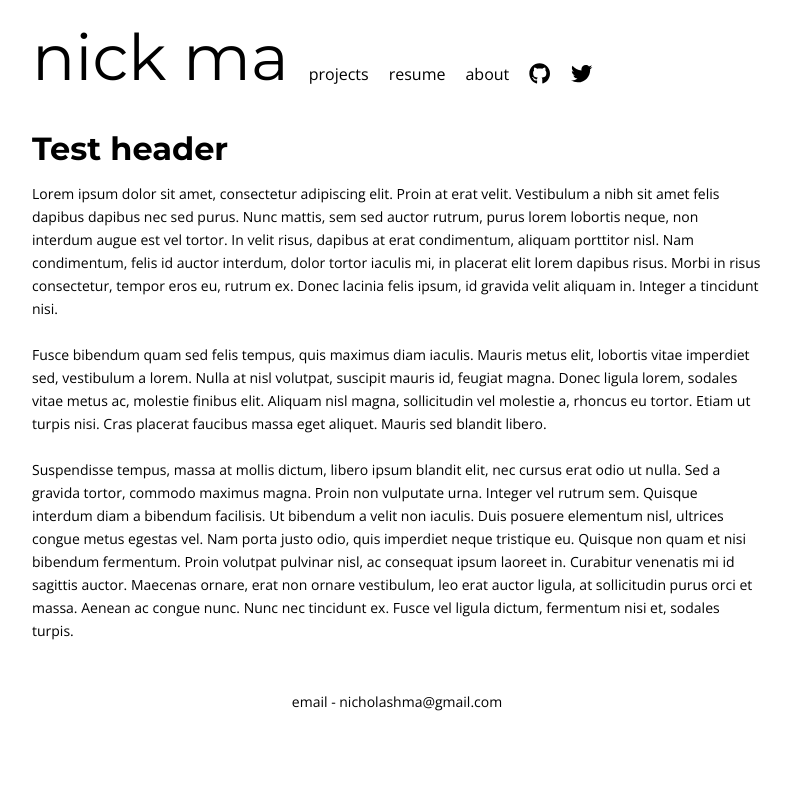
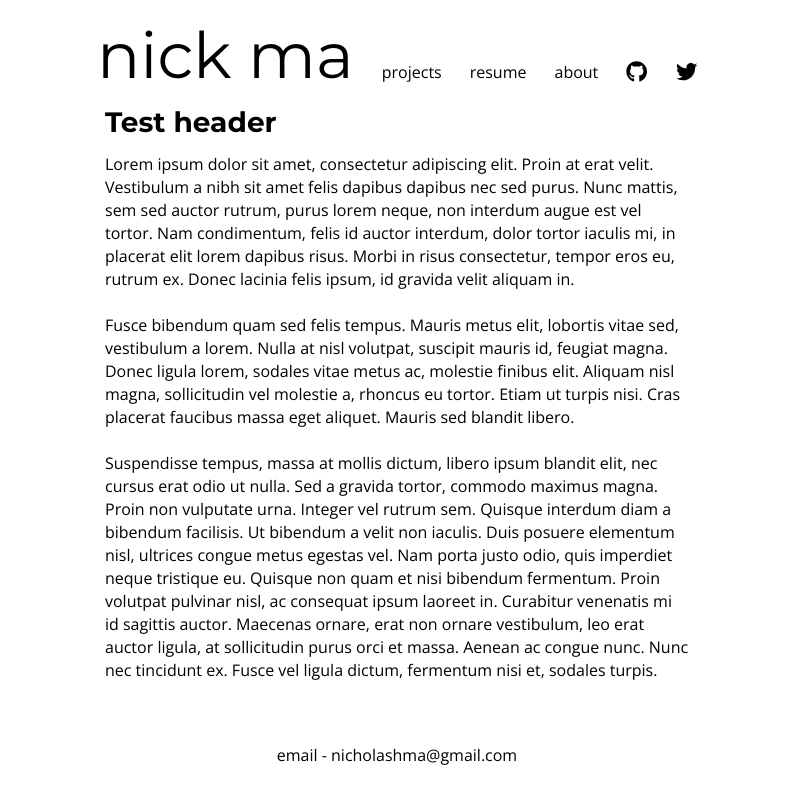
Before and after one commit to pointatnick/pointatnick, a Django app: page / in a window 1280 px wide. Shown: the whole page, without its empty margins (243-1034 px from the left). Run offline with Django 3.2, Linux system fonts and the light colour scheme; some libraries are stand-ins or nearby versions.

Commit message:
Make the body width narrower

```diff
--- a/pointatnick/website/static/website/style.css
+++ b/pointatnick/website/static/website/style.css
@@ -1,69 +1,77 @@
 body {
+    margin: auto;
+    max-width: 600px;
+    padding-left: 24px;
+    padding-right: 24px;
     font-size: 100%;
 }
 
 h1 {
     font-family: "Montserrat", sans-serif;
-	font-size: 2em;
+	font-size: 1.75em;
 	font-weight: 700;
 	line-height: 23px;
 }
 
 p {
     font-family: "Open Sans", sans-serif;
-    font-size: 0.875em;
+    font-size: 1em;
     line-height: 23px;
-}
-
-.header-main {
-    padding: 0 0.125em 0 0;
-    font-family: "Montserrat", sans-serif;
-    font-size: 4em;
-    color: black;
-    text-decoration: none;
-}
-
-.header-item {
-    padding: 0 0.5em;
-    color: black;
-    text-decoration: none;
-    font-family: "Open Sans", sans-serif;
 }
 
 .container {
     position: relative;
-    max-width: 960px;
-    margin: 0 auto;
+    max-width: 600px;
+    margin: 16px 0px;
     box-sizing: border-box;
 }
 
 
-@media (min-width: 750px) {
+@media (min-width: 600px) {
     .container {
-        width: 750px;
+        width: 600px;
         display: grid;
-        grid-template-columns: 700px;
-        grid-template-rows: auto 1fr auto;
+        grid-template-columns: 600px;
+        grid-template-rows: 10% 1fr auto;
     }
 }
 
 .navbar {
     grid-column-start: 1;
     grid-column-end: 3;
-    text-align: left;
-    padding: 10px;
+    padding: 0px;
+    text-align: justify;
+}
+
+.navbar > a {
+    display: inline-block;
+    color: black;
+    text-decoration: none;
+    font-family: "Open Sans", sans-serif;
+}
+
+#header-main {
+    font-family: "Montserrat", sans-serif;
+    font-size: 4em;
+}
+
+.navbar:after {
+    content: ' ';
+    display: inline-block;
+    width: 100%;
+    height: 0;
 }
 
 .content {
     grid-column-start: 1;
     grid-column-end: 3;
     text-align: left;
-    padding: 10px;
+    padding: 0px 8px 10px;
 }
 
 .footer {
     grid-column-start: 1;
     grid-column-end: 3;
     text-align: center;
-    padding: 10px;
+    padding: 0px;
 }
--- a/pointatnick/website/templates/website/home.html
+++ b/pointatnick/website/templates/website/home.html
@@ -10,21 +10,21 @@
 <body>
     <div class="container">
         <div class="navbar">
-            <a class="header-main" href="/">nick ma</a>
-            <a class="header-item" href="/projects">projects</a>
-            <a class="header-item" href="/#">resume</a>
-            <a class="header-item" href="/about">about</a>
-            <a class="header-item" href="https://github.com/pointatnick">
+            <a id="header-main" href="/">nick ma</a>
+            <a href="/projects">projects</a>
+            <a href="/#">resume</a>
+            <a href="/about">about</a>
+            <a href="https://github.com/pointatnick">
                 <img class="fab fa-github fa-lg" alt="github logo" />
             </a>
-            <a class="header-item" href="https://twitter.com/pointatnick">
+            <a href="https://twitter.com/pointatnick">
                 <img class="fab fa-twitter fa-lg" alt="twitter logo" />
             </a>
         </div>
         <div class="content">
             <h1>Test header</h1>
-            <p>Lorem ipsum dolor sit amet, consectetur adipiscing elit. Proin at erat velit. Vestibulum a nibh sit amet felis dapibus dapibus nec sed purus. Nunc mattis, sem sed auctor rutrum, purus lorem lobortis neque, non interdum augue est vel tortor. In velit risus, dapibus at erat condimentum, aliquam porttitor nisl. Nam condimentum, felis id auctor interdum, dolor tortor iaculis mi, in placerat elit lorem dapibus risus. Morbi in risus consectetur, tempor eros eu, rutrum ex. Donec lacinia felis ipsum, id gravida velit aliquam in. Integer a tincidunt nisi.<br /><br />
-            Fusce bibendum quam sed felis tempus, quis maximus diam iaculis. Mauris metus elit, lobortis vitae imperdiet sed, vestibulum a lorem. Nulla at nisl volutpat, suscipit mauris id, feugiat magna. Donec ligula lorem, sodales vitae metus ac, molestie finibus elit. Aliquam nisl magna, sollicitudin vel molestie a, rhoncus eu tortor. Etiam ut turpis nisi. Cras placerat faucibus massa eget aliquet. Mauris sed blandit libero.<br /><br />
+            <p>Lorem ipsum dolor sit amet, consectetur adipiscing elit. Proin at erat velit. Vestibulum a nibh sit amet felis dapibus dapibus nec sed purus. Nunc mattis, sem sed auctor rutrum, purus lorem  neque, non interdum augue est vel tortor. Nam condimentum, felis id auctor interdum, dolor tortor iaculis mi, in placerat elit lorem dapibus risus. Morbi in risus consectetur, tempor eros eu, rutrum ex. Donec lacinia felis ipsum, id gravida velit aliquam in.<br /><br />
+            Fusce bibendum quam sed felis tempus. Mauris metus elit, lobortis vitae sed, vestibulum a lorem. Nulla at nisl volutpat, suscipit mauris id, feugiat magna. Donec ligula lorem, sodales vitae metus ac, molestie finibus elit. Aliquam nisl magna, sollicitudin vel molestie a, rhoncus eu tortor. Etiam ut turpis nisi. Cras placerat faucibus massa eget aliquet. Mauris sed blandit libero.<br /><br />
             Suspendisse tempus, massa at mollis dictum, libero ipsum blandit elit, nec cursus erat odio ut nulla. Sed a gravida tortor, commodo maximus magna. Proin non vulputate urna. Integer vel rutrum sem. Quisque interdum diam a bibendum facilisis. Ut bibendum a velit non iaculis. Duis posuere elementum nisl, ultrices congue metus egestas vel. Nam porta justo odio, quis imperdiet neque tristique eu. Quisque non quam et nisi bibendum fermentum. Proin volutpat pulvinar nisl, ac consequat ipsum laoreet in. Curabitur venenatis mi id sagittis auctor. Maecenas ornare, erat non ornare vestibulum, leo erat auctor ligula, at sollicitudin purus orci et massa. Aenean ac congue nunc. Nunc nec tincidunt ex. Fusce vel ligula dictum, fermentum nisi et, sodales turpis.</p>
         </div>
         <div class="footer">
```
Also changed, not shown: pointatnick/website/templates/website/about.html (+8 -8 lines), pointatnick/website/templates/website/projects.html (+8 -8 lines).
